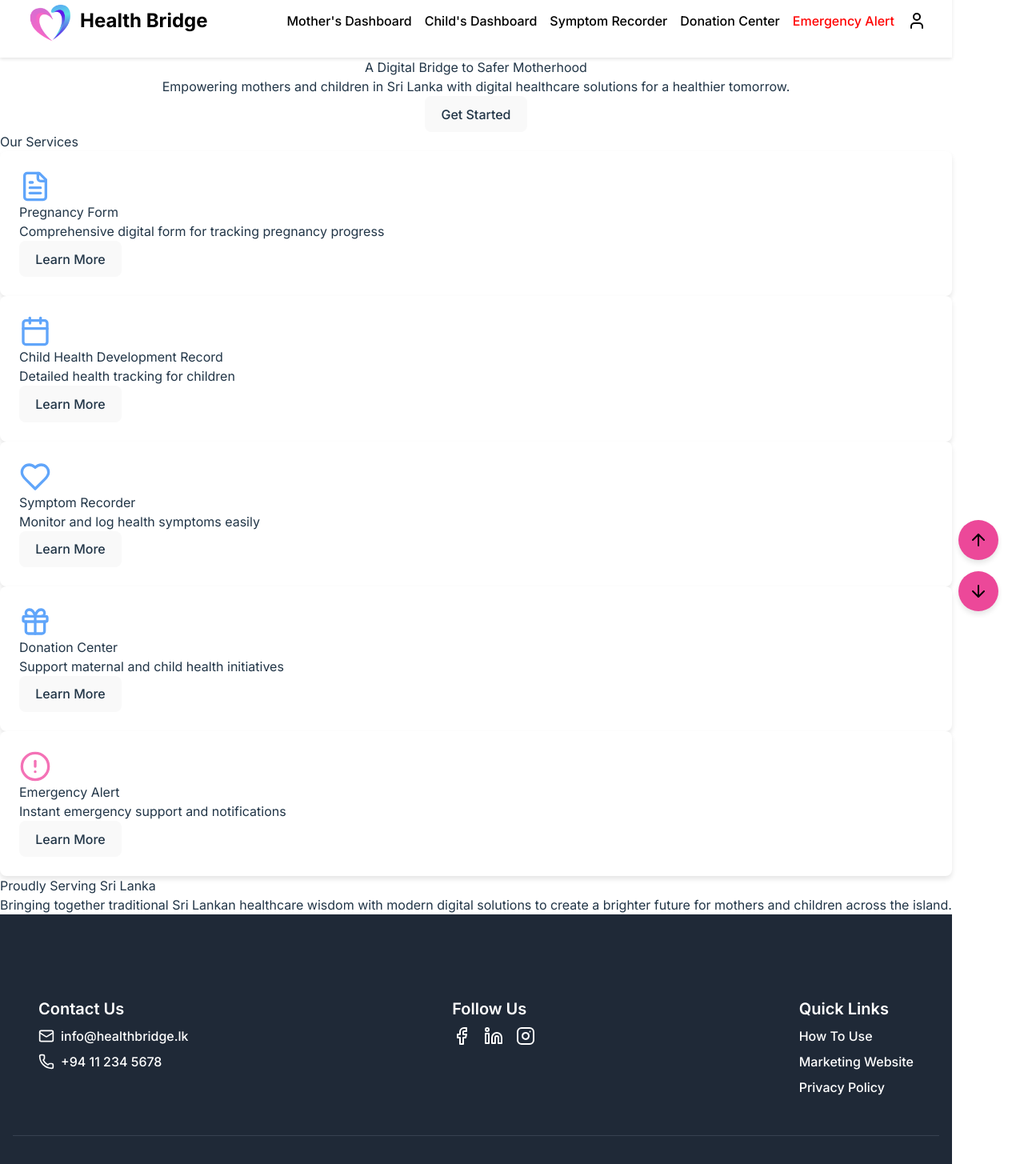
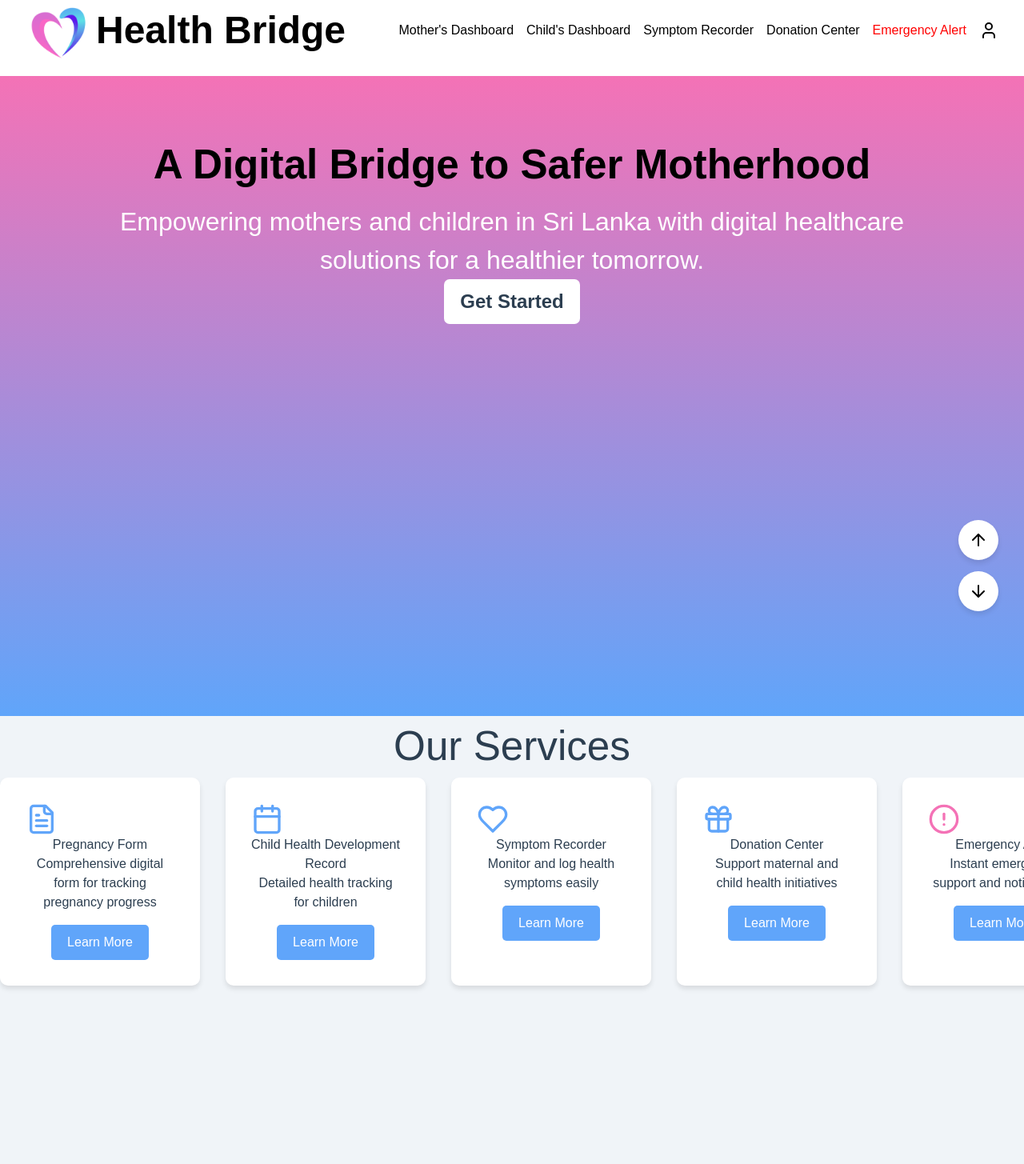
Before and after one commit to Methma-02/Health_Bridge, a React (Vite) app in the folder frontend/: page / in a window 1280 px wide. Shown: the part 20-1475 px from the top of the page at 80% size. Built offline with nearby package versions, Linux system fonts and the light colour scheme.

Commit message:
Update HomePage.css

```diff
--- a/frontend/src/HomePage.css
+++ b/frontend/src/HomePage.css
@@ -1,188 +1,155 @@
-/* Header Styles */
-.header {
-  background-color: white;
+@import url('https://fonts.googleapis.com/css2?family=Inter:wght@400;500;600;700&display=swap');
+/* Homepage Specific Styles */
+html, body {
+  overflow-x: hidden;
+  width: 100%;
+  margin: 0;
+  padding: 0;
+  box-sizing: border-box;
 }
 
-.header-container {
-  padding: 1rem;
+
+.hero-section,
+.services-section,
+.sri-lanka-section {
+  flex-grow: 1;
 }
 
-.logo-container {
+.hero-section {
+  background: linear-gradient(to bottom, #f472b6, #60a5fa);
+  color: white;
+  height: 100vh;
   display: flex;
-  align-items: center;
-  gap: 0.5rem;
+  align-items: flex-start; /* Moves content higher */
+  justify-content: center;
+  text-align: center;
+  padding: 2rem;
+  padding-top: 10vh; /* Adjust as needed */
 }
 
-.logo-image {
-  height: 3.75rem;
-  width: 3.75rem;
+.hero-content {
+  max-width: 80vw; /* Keeps text width balanced */
 }
 
-.logo-text {
-  font-size: 1.5rem;
+.hero-section h2 {
+  font-size: 4vw; /* Makes text scale with screen size */
   font-weight: 700;
+  line-height: 1.2;
   color: black;
 }
 
-.nav-link {
-  color: black;
-  transition: color 0.3s;
+.hero-section p {
+  font-size: 2.5vw; /* Adjust paragraph size dynamically */
+  font-weight: 400;
+  margin-top: 1rem;
+  max-width: 80vw; /* Prevents text from being too stretched */
 }
 
-.nav-link:hover {
-  color: #fce7f3;
+.cta-button {
+  background-color: white;
+  color: #2C3E50;
+  border: none;
+  padding: 10px 20px;
+  border-radius: 7px;
+  font-size:x-large;
+  font-weight: bold;
+  cursor: pointer;
+  transition: background-color 0.3s ease;
 }
 
-/* Hero Section */
-.hero {
-  background-image: linear-gradient(to bottom, #f472b6, #60a5fa);
-  color: white;
-  padding: 5rem 0;
+.cta-button:hover {
+  background-color: #F0F0F0;
 }
 
-.hero-content {
+.services-section {
+  height: 100vh; /* Full-screen height */
+  display: flex;
+  flex-direction: column;
+  justify-content: flex-start; /* Move everything higher */
+  align-items: center;
+  text-align: center;
+  padding: 0; /* Remove extra padding */
+}
+
+.services-section h2 {
+  font-size: 4vw;
+  margin: 1rem 20; /* Reduce the top and bottom gap */
+  padding: 0;
+}
+
+.services-grid {
+  display: flex;
+  flex-wrap: nowrap; /* Prevent wrapping, keeping cards in one row */
+  gap: 2rem;
+  overflow-x: auto; /* Enable horizontal scrolling */
+  scroll-snap-type: x mandatory; /* Smooth scrolling behavior */
+  padding-bottom: 1rem; /* Prevent cards from being cut off */
+  width: 100%;
+  max-width: 100vw; /* Make sure it doesn't exceed the viewport */
+  -ms-overflow-style: none; /* Hide scrollbar in IE and Edge */
+  scrollbar-width: none; /* Hide scrollbar in Firefox */
+}
+
+/* Hide horizontal scrollbar on WebKit browsers (optional) */
+.services-grid::-webkit-scrollbar {
+  display: none;
+}
+
+/* Make sure each service card is correctly sized */
+.service-card {
+  background-color: white;
+  padding: 2rem;
+  border-radius: 10px;
+  box-shadow: 0 4px 6px rgba(0,0,0,0.1);
+  transition: transform 0.3s ease;
+  text-align: center;
+  flex: 0 0 auto; /* Prevent shrinking, keeps them in a row */
+  width: 250px; /* Set a fixed width */
+  scroll-snap-align: start; /* Align smoothly during scroll */
+}
+
+.service-card:hover {
+  transform: translateY(-10px);
+}
+
+.service-card button {
+  background-color: #60a5fa;
+  color: white;
+  border: none;
+  padding: 10px 20px;
+  border-radius: 5px;
+  cursor: pointer;
+  margin-top: 1rem;
+}
+
+.sri-lanka-section {
+  background: linear-gradient(to bottom, #FFBE29,  #EB7400);
+  padding: 4rem 2rem;
   text-align: center;
 }
 
-.hero-title {
-  font-size: 2.25rem;
-  line-height: 2.5rem;
-  font-weight: 700;
-  margin-bottom: 1.5rem;
+.sri-lanka-section h2 {
+  color: #000000;
+  margin-bottom: 1rem;
+  font-size: 200%;
 }
 
-@media (min-width: 768px) {
-  .hero-title {
-    font-size: 3.75rem;
-    line-height: 1;
-  }
+.sri-lanka-section p {
+  max-width: 800px;
+  margin: 0 auto;
+  color: #000000;
+  line-height: 1.6;
+  font-weight: 500;
+  font-size: large;
 }
 
-.hero-description {
-  font-size: 1.25rem;
-  line-height: 1.75rem;
-  margin: 0 auto;
-  max-width: 48rem;
+/* Global Styles */
+.health-bridge-homepage {
+  font-family: 'Arial', sans-serif;
+  margin: 0;
+  padding: 0;
+  background-color: #F0F4F8;
+  color: #2C3E50;
+  min-height: 100vh;
+  width: 100vw;
 }
-
-/* Services Section */
-.services {
-  padding: 4rem 0;
-  background-color: #fdf2f8;
-}
-
-.service-card {
-  background-color: white;
-  border-radius: 0.5rem;
-  padding: 1.5rem;
-  box-shadow: 0 4px 6px rgba(0, 0, 0, 0.1);
-  transition: box-shadow 0.3s;
-}
-
-.service-card:hover {
-  box-shadow: 0 10px 15px rgba(0, 0, 0, 0.1);
-}
-
-.service-icon {
-  height: 3rem;
-  width: 3rem;
-  color: #ec4899;
-  margin-bottom: 1rem;
-}
-
-.service-title {
-  font-size: 1.25rem;
-  font-weight: 600;
-  margin-bottom: 0.5rem;
-}
-
-.service-description {
-  color: #4b5563;
-  margin-bottom: 1rem;
-}
-
-.service-link {
-  display: inline-flex;
-  align-items: center;
-  color: #3b82f6;
-  transition: color 0.3s;
-}
-
-.service-link:hover {
-  color: #ec4899;
-}
-
-/* Heritage Section */
-.heritage {
-  padding: 4rem 0;
-  background-color: white;
-}
-
-.heritage-container {
-  background-image: linear-gradient(to right, #fdf2f8, #eff6ff);
-  border-radius: 0.5rem;
-  padding: 2rem;
-  text-align: center;
-}
-
-/* Footer */
-.footer {
-  background-color: #1f2937;
-  color: white;
-  margin-top: auto;
-}
-
-.footer-container {
-  padding: 3rem 1rem;
-}
-
-.footer-link {
-  display: flex;
-  align-items: center;
-  transition: color 0.3s;
-}
-
-.footer-link:hover {
-  color: #f9a8d4;
-}
-
-.footer-icon {
-  height: 1.25rem;
-  width: 1.25rem;
-  margin-right: 0.5rem;
-}
-
-.footer-social {
-  display: flex;
-  gap: 1rem;
-}
-
-.footer-divider {
-  border-top: 1px solid #374151;
-  margin-top: 2rem;
-  padding-top: 2rem;
-}
-
-/* Scroll Buttons */
-.scroll-button {
-  position: fixed;
-  right: 2rem;
-  background-color: #ec4899;
-  color: black;
-  padding: 0.75rem;
-  border-radius: 9999px;
-  box-shadow: 0 4px 6px rgba(0, 0, 0, 0.1);
-  transition: background-color 0.3s;
-}
-
-.scroll-button:hover {
-  background-color: #db2777;
-}
-
-.scroll-top {
-  bottom: 5rem;
-}
-
-.scroll-bottom {
-  bottom: 1rem;
-}
```
